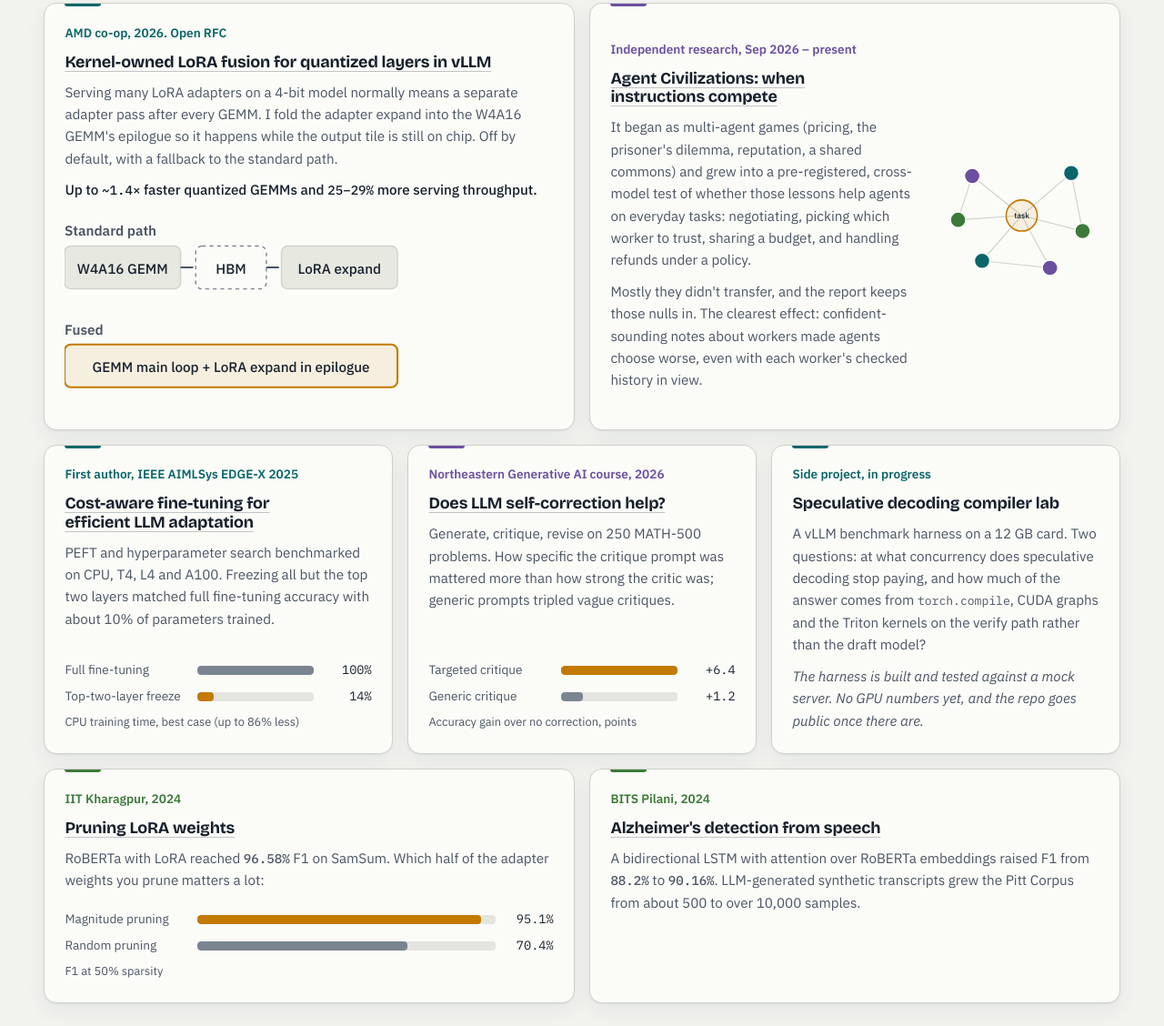
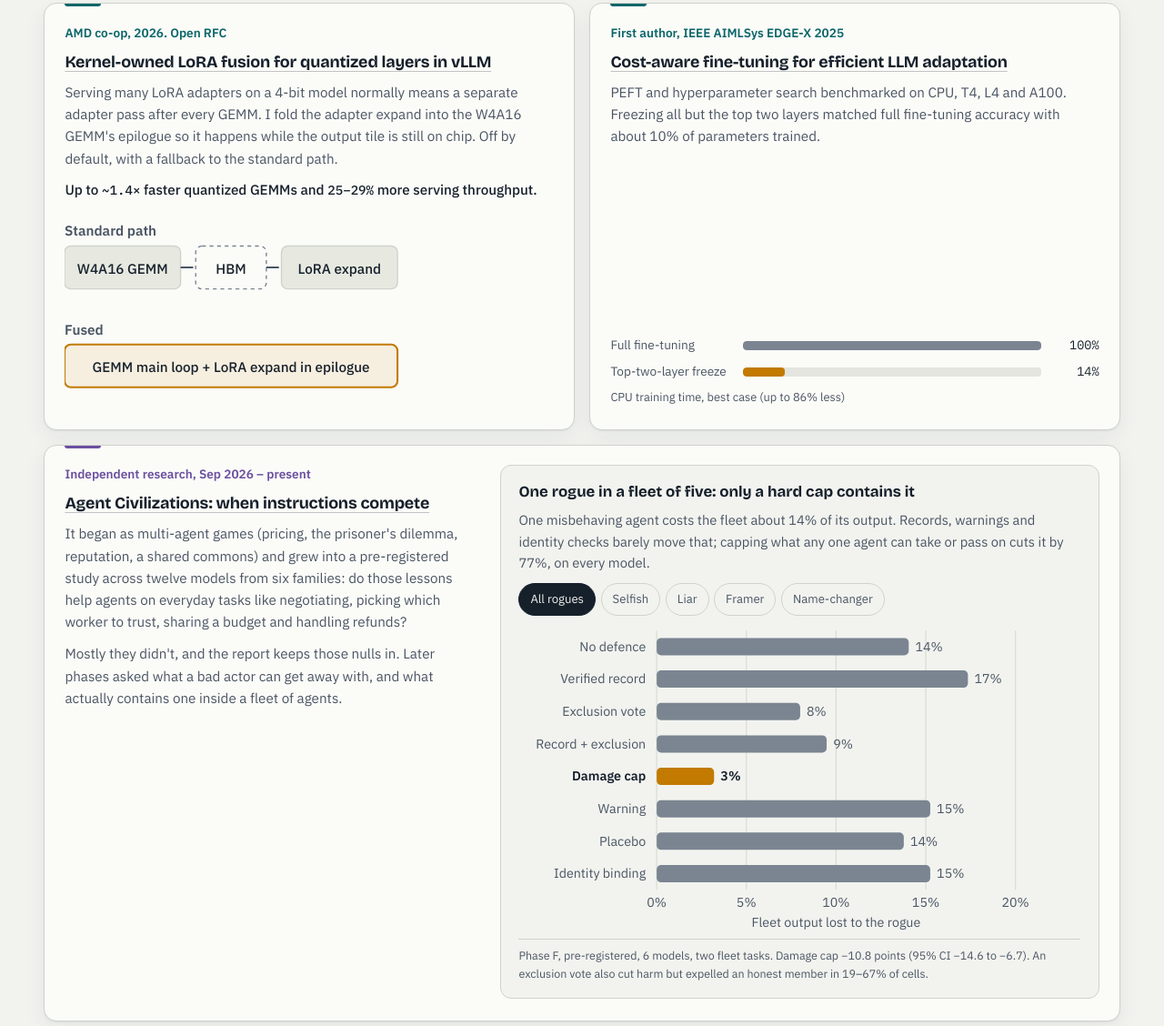
Before and after one commit to ApriCuz54/apricuz54.github.io, a plain HTML site: page docs/index.html in a window 1280 px wide. Shown: the part 2244-3372 px from the top of the page at 91% size. Drawn offline with nearby package versions, Linux system fonts and the light colour scheme.

Commit message:
Agent Civilizations: full-width card with the Phase F fleet-defence figure
Co-Authored-By: Claude Opus 5.5 <noreply@anthropic.com>
Claude-Session: https://claude.ai/code/session_01ME748GC8HzkwmAGroxifih

```diff
--- a/docs/index.html
+++ b/docs/index.html
@@ -215,31 +215,8 @@
         </article>
 
         <!-- Agent Civ -->
-        <article class="tile tile-wide tile-split tile-agents" id="w-civ" data-cat="agents">
-          <div class="tile-text">
-            <p class="tile-kind">Independent research, Sep 2026 – present</p>
-            <h3><a href="https://github.com/ApriCuz54/agent-civ-lab">Agent Civilizations: when instructions compete</a></h3>
-            <p>It began as multi-agent games (pricing, the prisoner's dilemma, reputation, a shared commons) and grew into a pre-registered, cross-model test of whether those lessons help agents on everyday tasks: negotiating, picking which worker to trust, sharing a budget, and handling refunds under a policy.</p>
-            <p>Mostly they didn't transfer, and the report keeps those nulls in. The clearest effect: confident-sounding notes about workers made agents choose worse, even with each worker's checked history in view.</p>
-          </div>
-          <svg class="diagram diagram-net" viewBox="0 0 220 180" role="img" aria-label="Illustration of several models from different families playing the same games and tasks.">
-            <g class="n-edges">
-              <line x1="110" y1="90" x2="40" y2="34"/><line x1="110" y1="90" x2="180" y2="30"/>
-              <line x1="110" y1="90" x2="196" y2="112"/><line x1="110" y1="90" x2="150" y2="164"/>
-              <line x1="110" y1="90" x2="54" y2="154"/><line x1="110" y1="90" x2="20" y2="96"/>
-              <line x1="40" y1="34" x2="20" y2="96"/><line x1="180" y1="30" x2="196" y2="112"/>
-              <line x1="150" y1="164" x2="54" y2="154"/>
-            </g>
-            <circle class="n-hub" cx="110" cy="90" r="22"/>
-            <text class="d-txt" x="110" y="94" text-anchor="middle">task</text>
-            <circle class="n a" cx="40" cy="34" r="11"/><circle class="n b" cx="180" cy="30" r="11"/>
-            <circle class="n c" cx="196" cy="112" r="11"/><circle class="n a" cx="150" cy="164" r="11"/>
-            <circle class="n b" cx="54" cy="154" r="11"/><circle class="n c" cx="20" cy="96" r="11"/>
-          </svg>
-        </article>
-
         <!-- Paper -->
-        <article class="tile tile-systems" data-cat="systems">
+        <article class="tile tile-half tile-systems" data-cat="systems">
           <p class="tile-kind">First author, IEEE AIMLSys EDGE-X 2025</p>
           <h3><a href="https://ieeexplore.ieee.org/abstract/document/11330803">Cost-aware fine-tuning for efficient LLM adaptation</a></h3>
           <p>PEFT and hyperparameter search benchmarked on CPU, T4, L4 and A100. Freezing all but the top two layers matched full fine-tuning accuracy with about 10% of parameters trained.</p>
@@ -250,8 +227,32 @@
           </figure>
         </article>
 
+        <article class="tile tile-full civ-v tile-agents" id="w-civ" data-cat="agents">
+          <div class="tile-text">
+            <p class="tile-kind">Independent research, Sep 2026 – present</p>
+            <h3><a href="https://github.com/ApriCuz54/agent-civ-lab">Agent Civilizations: when instructions compete</a></h3>
+            <p>It began as multi-agent games (pricing, the prisoner's dilemma, reputation, a shared commons) and grew into a pre-registered study across twelve models from six families: do those lessons help agents on everyday tasks like negotiating, picking which worker to trust, sharing a budget and handling refunds?</p>
+            <p>Mostly they didn't, and the report keeps those nulls in. Later phases asked what a bad actor can get away with, and what actually contains one inside a fleet of agents.</p>
+          </div>
+          <div class="civ-fig">
+            <h4>One rogue in a fleet of five: only a hard cap contains it</h4>
+            <p class="take">One misbehaving agent costs the fleet about 14% of its output. Records, warnings and identity checks barely move that; capping what any one agent can take or pass on cuts it by 77%, on every model.</p>
+            <div class="seg" role="group" aria-label="Rogue type">
+              <button aria-pressed="true" data-rogue="all">All rogues</button>
+              <button aria-pressed="false" data-rogue="selfish">Selfish</button>
+              <button aria-pressed="false" data-rogue="liar">Liar</button>
+              <button aria-pressed="false" data-rogue="framer">Framer</button>
+              <button aria-pressed="false" data-rogue="shifter">Name-changer</button>
+            </div>
+            <svg class="chart" data-fig="B" viewBox="0 0 520 280" role="img" aria-label="Share of fleet output lost to one rogue agent under each defence. No defence 14%, damage cap 3%."></svg>
+            <p class="src">Phase F, pre-registered, 6 models, two fleet tasks. Damage cap −10.8 points (95% CI −14.6 to −6.7). An exclusion vote also cut harm but expelled an honest member in 19–67% of cells.</p>
+          </div>
+        </article>
+
+
+
         <!-- Self-correction -->
-        <article class="tile tile-agents" data-cat="agents">
+        <article class="tile tile-half tile-agents" data-cat="agents">
           <p class="tile-kind">Northeastern Generative AI course, 2026</p>
           <h3><a href="https://github.com/ApriCuz54/CS6180-Team10">Does LLM self-correction help?</a></h3>
           <p>Generate, critique, revise on 250 MATH-500 problems. How specific the critique prompt was mattered more than how strong the critic was; generic prompts tripled vague critiques.</p>
@@ -263,7 +264,7 @@
         </article>
 
         <!-- Spec decode -->
-        <article class="tile tile-systems" id="w-spec" data-cat="systems">
+        <article class="tile tile-half tile-systems" id="w-spec" data-cat="systems">
           <p class="tile-kind">Side project, in progress</p>
           <h3>Speculative decoding compiler lab</h3>
           <p>A vLLM benchmark harness on a 12 GB card. Two questions: at what concurrency does speculative decoding stop paying, and how much of the answer comes from <code>torch.compile</code>, CUDA graphs and the Triton kernels on the verify path rather than the draft model?</p>
--- a/docs/script.js
+++ b/docs/script.js
@@ -151,3 +151,41 @@ document.addEventListener("DOMContentLoaded", () => {
   readout.textContent = messages.low;
   place(156);
 });
+
+// Agent Civilizations figure: Phase F results from agent-civ-lab (results/v2/_phase_f.md).
+(() => {
+  const NS = "http://www.w3.org/2000/svg";
+  const el = (tag, attrs, parent, text) => { const e = document.createElementNS(NS, tag); for (const k in attrs) e.setAttribute(k, attrs[k]); if (text != null) e.textContent = text; parent && parent.appendChild(e); return e; };
+  let tip = document.querySelector(".tip");
+  if (!tip) { tip = document.createElement("div"); tip.className = "tip"; tip.setAttribute("role", "tooltip"); document.body.appendChild(tip); }
+  const showTip = (e, html) => { tip.innerHTML = html; tip.style.opacity = 1; tip.style.left = Math.min(e.clientX + 14, innerWidth - 220) + "px"; tip.style.top = (e.clientY + 14) + "px"; };
+  const hideTip = () => tip.style.opacity = 0;
+  const css = v => getComputedStyle(document.documentElement).getPropertyValue(v).trim();
+
+
+  const figs = {
+    // B: Phase F, 6 models; harm = 1 - fleet output / no-rogue output.
+    B(svg, root) {
+      const arms = ["No defence", "Verified record", "Exclusion vote", "Record + exclusion", "Damage cap", "Warning", "Placebo", "Identity binding"];
+      const data = { selfish: [0.112, 0.172, 0.026, 0.025, -0.006, 0.125, 0.118, 0.139], liar: [0.169, 0.180, 0.104, 0.105, 0.040, 0.174, 0.152, 0.165], framer: [0.128, 0.155, 0.090, 0.131, 0.007, 0.135, 0.131, 0.139], shifter: [0.153, 0.187, 0.100, 0.118, 0.087, 0.176, 0.150, 0.167] };
+      data.all = arms.map((_, i) => ["selfish", "liar", "framer", "shifter"].reduce((s, k) => s + data[k][i], 0) / 4);
+      const L = 128, R = 460, T = 6, rowH = 30, max = 0.2, x = v => L + Math.max(v, 0) / max * (R - L);
+      const draw = key => {
+        svg.textContent = "";
+        [0, 0.05, 0.1, 0.15, 0.2].forEach(v => { el("line", { class: "gl", x1: x(v), x2: x(v), y1: T, y2: T + rowH * 8 }, svg); el("text", { x: x(v), y: T + rowH * 8 + 16, "text-anchor": "middle" }, svg, Math.round(v * 100) + "%"); });
+        el("text", { x: (L + R) / 2, y: T + rowH * 8 + 34, "text-anchor": "middle" }, svg, "Fleet output lost to the rogue");
+        data[key].forEach((v, i) => {
+          const yy = T + i * rowH, hot = i === 4, w = Math.max(x(v) - L, 2);
+          el("text", { x: L - 10, y: yy + 19, "text-anchor": "end", class: hot ? "lbl" : "" }, svg, arms[i]);
+          el("rect", { x: L, y: yy + 7, width: w, height: 16, rx: 4, fill: hot ? css("--roof") : css("--bar-base") }, svg);
+          el("text", { x: L + w + 6, y: yy + 19, class: hot ? "lbl" : "" }, svg, v < 0.005 ? "≈0" : Math.round(v * 100) + "%");
+          const h = el("rect", { x: 0, y: yy, width: 520, height: rowH, fill: "transparent" }, svg); h.addEventListener("pointermove", e => showTip(e, `${arms[i]}: ${(v * 100).toFixed(1)}% of output lost`)); h.addEventListener("pointerleave", hideTip);
+        });
+      };
+      const btns = [...root.querySelectorAll("[data-rogue]")];
+      btns.forEach(b => b.addEventListener("click", () => { btns.forEach(o => o.setAttribute("aria-pressed", o === b)); draw(b.dataset.rogue); }));
+      draw("all");
+    }
+  };
+  document.querySelectorAll("[data-fig]").forEach(n => { const f = figs[n.dataset.fig]; if (f) f(n, n.closest(".civ-fig")); });
+})();
--- a/docs/styles.css
+++ b/docs/styles.css
@@ -285,11 +285,6 @@ code { font-family: var(--mono); font-size: 0.86em; }
 .d-mem { fill: none; stroke: var(--bar-base); stroke-dasharray: 3 3; }
 .d-hot { fill: var(--roof-fill); stroke: var(--roof); stroke-width: 1.5; }
 .d-arrow { stroke: var(--ink-2); stroke-width: 1.5; fill: none; }
-.diagram-net { max-width: 15rem; align-self: center; }
-.n-edges line { stroke: var(--rule); stroke-width: 1.5; }
-.n-hub { fill: var(--roof-fill); stroke: var(--roof); stroke-width: 2; }
-.n { stroke: var(--card); stroke-width: 2; }
-.n.a { fill: var(--t-agents); } .n.b { fill: var(--t-systems); } .n.c { fill: var(--t-ml); }
 
 /* wide tiles put their diagram beside the text on large screens */
 @media (min-width: 1100px) {
@@ -386,3 +381,22 @@ code { font-family: var(--mono); font-size: 0.86em; }
 .kv figcaption { font-size: 0.8rem; color: var(--ink-2); margin-top: 0.75rem; }
 @media (prefers-reduced-motion: reduce) { .kv-grid i { transition: none; } }
 @media (max-width: 620px) { .kv-grid { grid-template-columns: repeat(12, minmax(0, 1fr)); } .kv { padding: 1rem; } }
+
+/* ---------- Agent Civilizations figure (one rogue in a fleet) ---------- */
+.tile-full { grid-column: 1 / -1; }
+.civ-v { display: grid; grid-template-columns: minmax(0, 0.8fr) minmax(0, 1.2fr); gap: 1.25rem 2.5rem; align-items: start; }
+.civ-v.stack { grid-template-columns: 1fr; }
+.civ-fig { display: grid; gap: 0.6rem; align-content: start; background: var(--paper); border: 1px solid var(--rule); border-radius: 12px; padding: 1.1rem 1.2rem 1rem; min-width: 0; }
+.civ-fig h4 { font-family: var(--display); font-size: 1.05rem; margin: 0; line-height: 1.25; }
+.civ-fig .take { color: var(--ink-2); font-size: 0.92rem; }
+.civ-fig .src { font-size: 0.78rem; color: var(--ink-2); border-top: 1px solid var(--rule); padding-top: 0.55rem; margin-top: 0.2rem; }
+.chart { width: 100%; height: auto; display: block; overflow: visible; }
+.chart text { font-family: var(--body); fill: var(--ink-2); font-size: 12px; }
+.chart .lbl { fill: var(--ink); font-weight: 600; }
+.chart .gl { stroke: var(--grid); stroke-width: 1; }
+.chart .zero { stroke: var(--ink-2); stroke-width: 1.25; }
+.tip { position: fixed; pointer-events: none; z-index: 20; background: var(--ink); color: var(--paper); font-size: 0.82rem; padding: 0.35rem 0.6rem; border-radius: 6px; opacity: 0; transition: opacity 120ms; max-width: 16rem; }
+.seg { display: inline-flex; flex-wrap: wrap; gap: 0.35rem; }
+.seg button { font: inherit; font-size: 0.82rem; min-height: 2.25rem; padding: 0 0.75rem; border-radius: 999px; border: 1px solid var(--rule); background: transparent; color: var(--ink-2); cursor: pointer; }
+.seg button[aria-pressed="true"] { background: var(--ink); color: var(--paper); border-color: var(--ink); }
+@media (max-width: 1000px) { .civ-v { grid-template-columns: 1fr; } }
```
